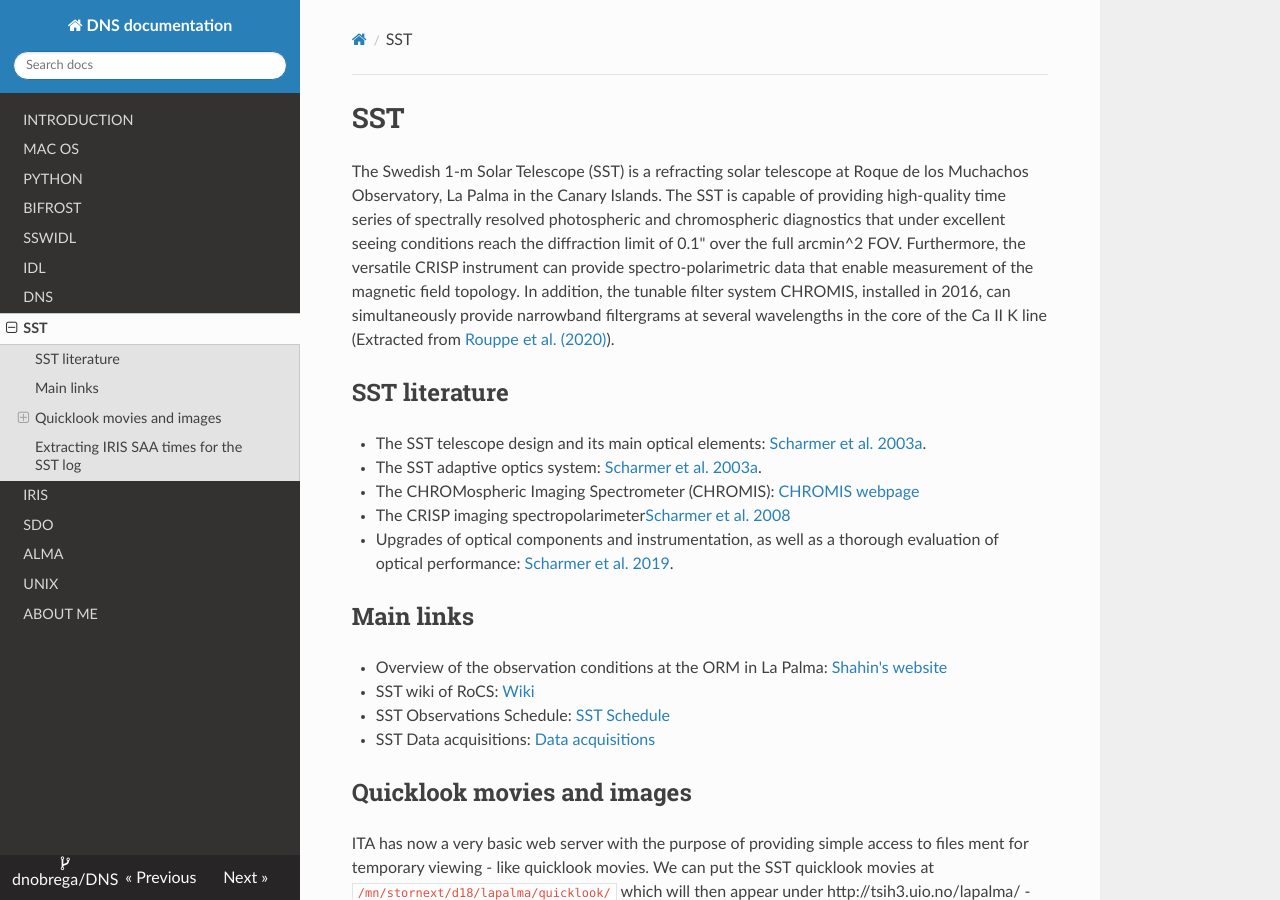
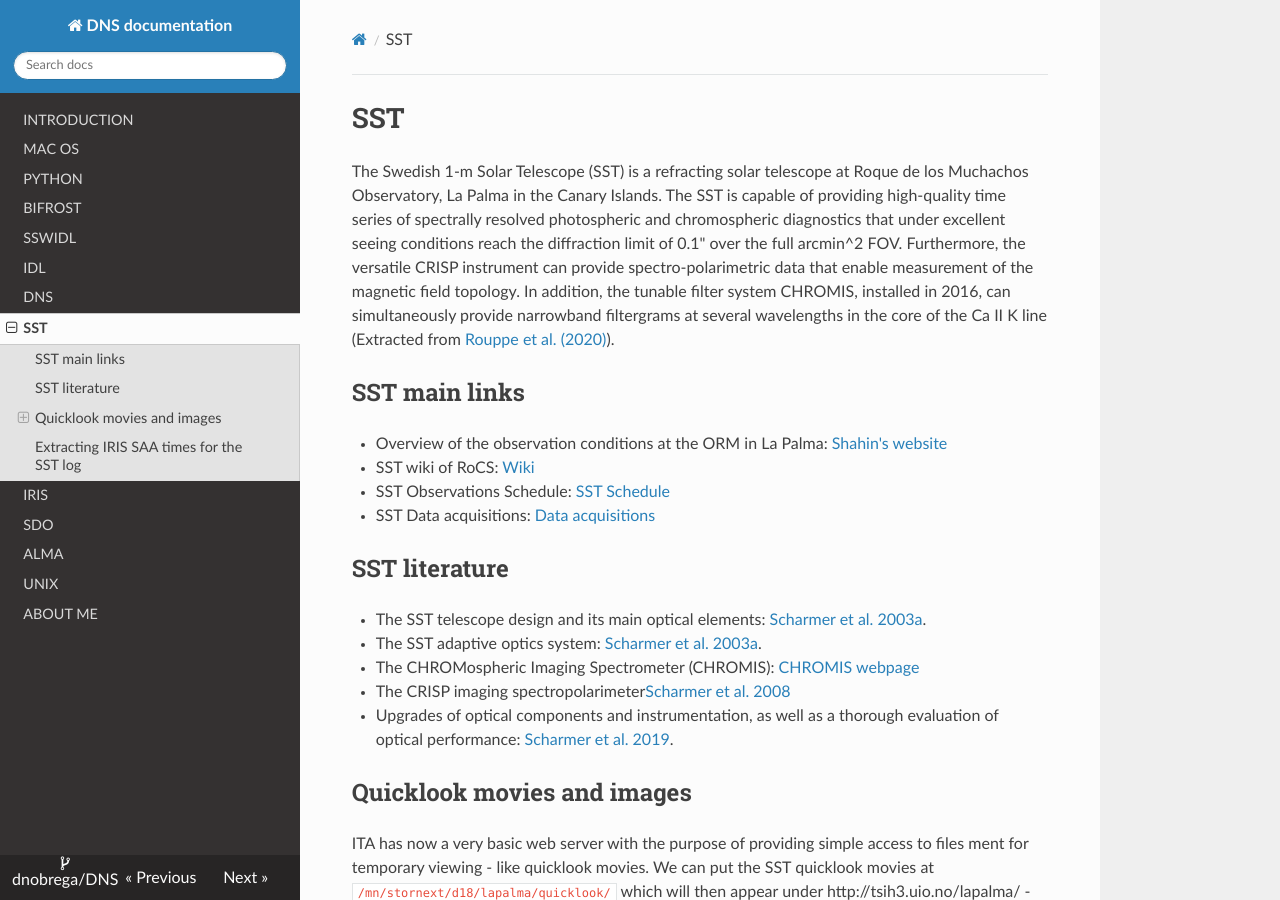
Before and after one commit to dnobrega/DNS, an MkDocs documentation site: the page built from docs/SST.md, in a window 1280 px wide and 900 px high. Built offline with MkDocs 1.6.1, drawn with Linux system fonts in a browser that asks for light colours; nearby versions of some CDN libraries; some of the changed lines change nothing that is shown.

Commit message:
Update SST.md

```diff
--- a/docs/SST.md
+++ b/docs/SST.md
@@ -2,6 +2,13 @@
 
 The Swedish 1-m Solar Telescope (SST) is a refracting solar telescope at Roque de los Muchachos Observatory, La Palma in the Canary Islands.
 The SST is capable of providing high-quality time series of spectrally resolved photospheric and chromospheric diagnostics that under excellent seeing conditions reach the diffraction limit of 0.1" over the full arcmin^2 FOV. Furthermore, the versatile CRISP instrument can provide spectro-polarimetric data that enable measurement of the magnetic field topology. In addition, the tunable filter system CHROMIS, installed in 2016, can simultaneously provide narrowband filtergrams at several wavelengths in the core of the Ca II K line (Extracted from [Rouppe et al. (2020)](https://ui.adsabs.harvard.edu/abs/2020arXiv200514175R/abstract)).
+
+## SST main links
+
+- Overview of the observation conditions at the ORM in La Palma: [Shahin's website](https://shahin.website/sst/)
+- SST wiki of RoCS: [Wiki](https://wiki.uio.no/mn/astro/lapalma/)
+- SST Observations Schedule: [SST Schedule](https://dubshen.astro.su.se/wiki/index.php/Observations_schedule_2019)
+- SST Data acquisitions: [Data acquisitions](https://dubshen.astro.su.se/wiki/index.php/Data_acquisitions)
 
 ## SST literature
 
@@ -11,12 +18,6 @@ The SST is capable of providing high-quality time series of spectrally resolved
 - The CRISP imaging spectropolarimeter[Scharmer et al. 2008](https://ui.adsabs.harvard.edu/abs/2008ApJ...689L..69S/abstract)
 - Upgrades of optical components and instrumentation, as well as a thorough evaluation of optical performance: [Scharmer et al. 2019](https://ui.adsabs.harvard.edu/abs/2019A%26A...626A..55S/abstract).
 
-## Main links
-
-- Overview of the observation conditions at the ORM in La Palma: [Shahin's website](https://shahin.website/sst/)
-- SST wiki of RoCS: [Wiki](https://wiki.uio.no/mn/astro/lapalma/)
-- SST Observations Schedule: [SST Schedule](https://dubshen.astro.su.se/wiki/index.php/Observations_schedule_2019)
-- SST Data acquisitions: [Data acquisitions](https://dubshen.astro.su.se/wiki/index.php/Data_acquisitions)
 
 ## Quicklook movies and images
 
```
